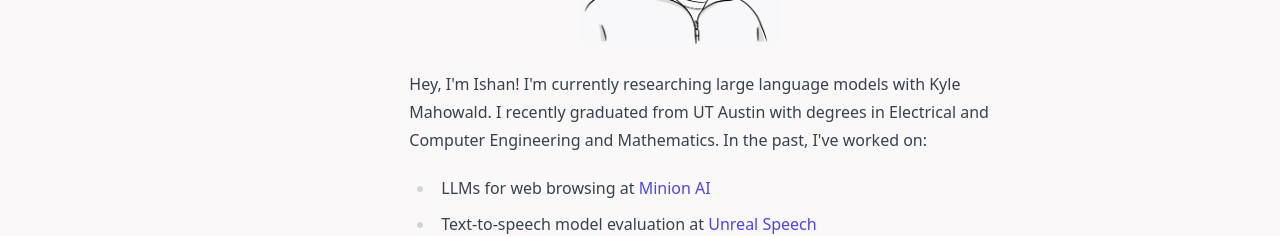
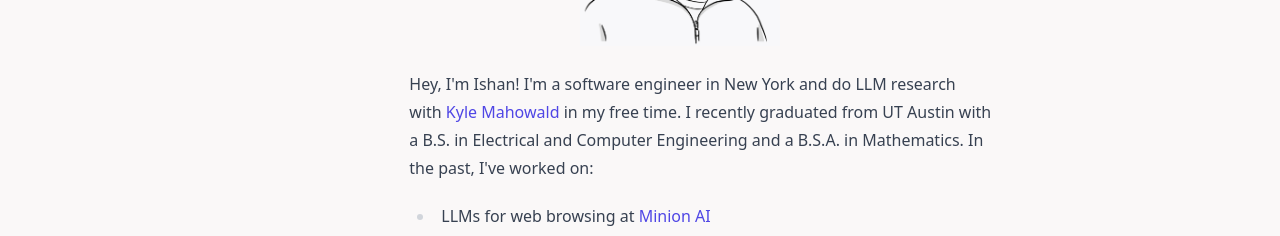
Before and after one commit to technoabsurdist/emilioandere.com, a Next.js app: page / in a window 1280 px wide. Shown: the part 243-479 px from the top of the page. Built offline with nearby package versions, Linux system fonts and the light colour scheme.

Commit message:
Update homepage

```diff
--- a/src/components/Home/index.js
+++ b/src/components/Home/index.js
@@ -65,15 +65,15 @@ export function Home() {
             <SectionContent>
               <div className="prose -mb-8">
                 <p>
-                Hey, I'm Ishan! I'm currently researching large language models with Kyle Mahowald.
-                I recently graduated from UT Austin with degrees in Electrical and Computer Engineering and Mathematics.
+                Hey, I'm Ishan! I'm a software engineer in New York and do LLM research with <a href="https://mahowak.github.io">Kyle Mahowald</a> in my free time.
+                I recently graduated from UT Austin with a B.S. in Electrical and Computer Engineering and a B.S.A. in Mathematics.
                 In the past, I've worked on:
                 </p>
                 <ul>
-                  <li>LLMs for web browsing at <a>Minion AI</a></li>
-                  <li>Text-to-speech model evaluation at <a>Unreal Speech</a></li>
-                  <li>Configurable throttling for video classifications at <a>YouTube</a></li>
-                  <li>Fraud detection using customer reviews at <a>Capital One</a></li>
+                  <li>LLMs for web browsing at <a href="https://minion.ai">Minion AI</a></li>
+                  <li>Text-to-speech model evaluation at <a href="https://unrealspeech.com/">Unreal Speech</a></li>
+                  <li>Configurable throttling for video classifications at <a href="https://www.youtube.com/jobs/trust-and-safety/">YouTube</a></li>
+                  <li>Fraud detection using customer reviews at <a href="https://www.capitalone.com/tech/machine-learning/">Capital One</a></li>
                 </ul>
               </div>
             </SectionContent>
--- a/src/data/ProjectData.js
+++ b/src/data/ProjectData.js
@@ -123,6 +123,7 @@ const projectsList = [
     `,
     tag: "Work",
     links: {
+      "Website": "https://audio.wiki",
     }
   },
   {
```
